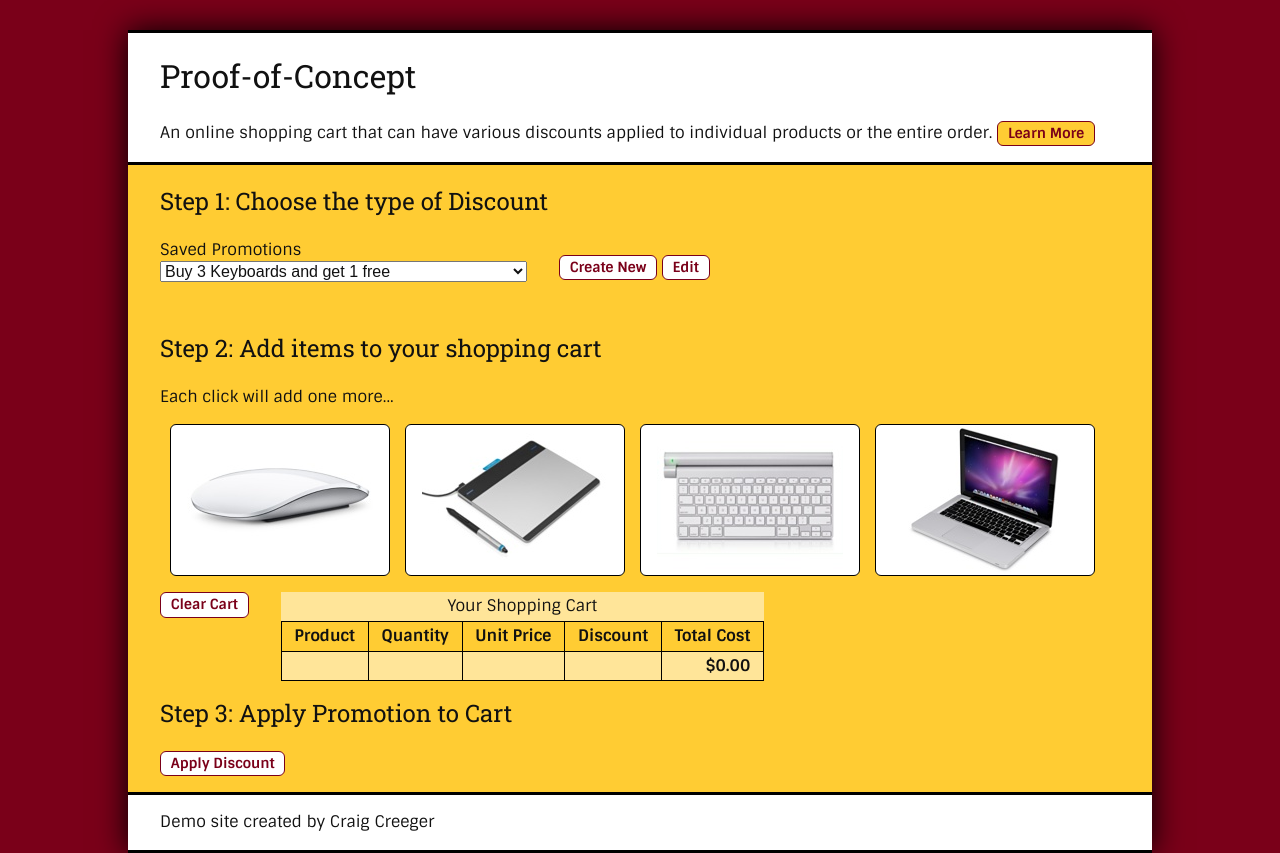
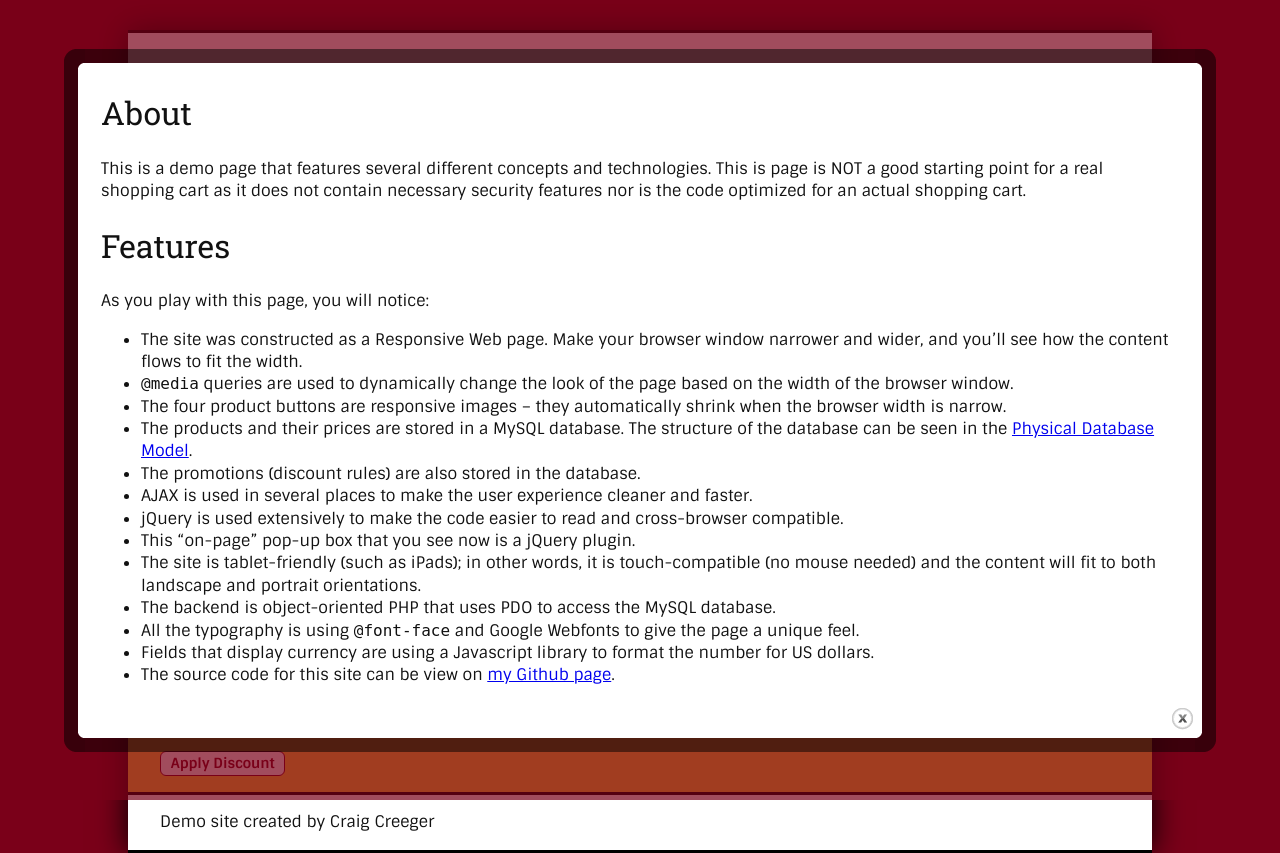
Before and after one commit to Craig-Creeger/StorePromotions, a PHP site: page / in a window 1280 px wide. Run offline with PHP 8.4, Linux system fonts and the light colour scheme; data comes from the database, SQL or seed files in the repository; some libraries are stand-ins or nearby versions.

Commit message:
Page initially loads with Learn More content.

```diff
--- a/debugLog.txt
+++ b/debugLog.txt
@@ -0,0 +1 @@
+2014-02-03 13:51:47
--- a/index.php
+++ b/index.php
@@ -123,7 +123,7 @@ makeDbConnection();
 			<div class="promoSetup" id="cc"><label for="conditionCurrency">Spend $</label><br>
 				<input name="conditionCurrency" type="text" id="conditionCurrency" value="100.00" size="7"> </div>
 			<div class="promoSetup" id="cq"><label for="conditionUnits">How many?</label><br>
-				<input name="conditionUnits" type="text" id="conditionUnits" value="3" size="7"> </div>
+				<input name="conditionUnits" type="number" id="conditionUnits" value="3" size="7"> </div>
 			<div class="promoSetup" id="dp"><label for="discountPercent">Discount %</label><br>
 				<input name="discountPercent" type="text" id="discountPercent" value="40%" size="7"> </div>
 			<div class="promoSetup" id="dc"><label for="discountCurrency">Discount $</label><br>
--- a/js/main.js
+++ b/js/main.js
@@ -385,6 +385,9 @@ $('.colorbox').colorbox({
 	width:'90%'
 });
 
+//Make the initial load of the page display the [Learn More] content.
+$('a[href="#learnMore"]').trigger('click');
+
 // Setting up a loading indicator using Ajax Events
 $(document).ajaxStart(function() {
 	$('#loadingIndicator').show();
```
